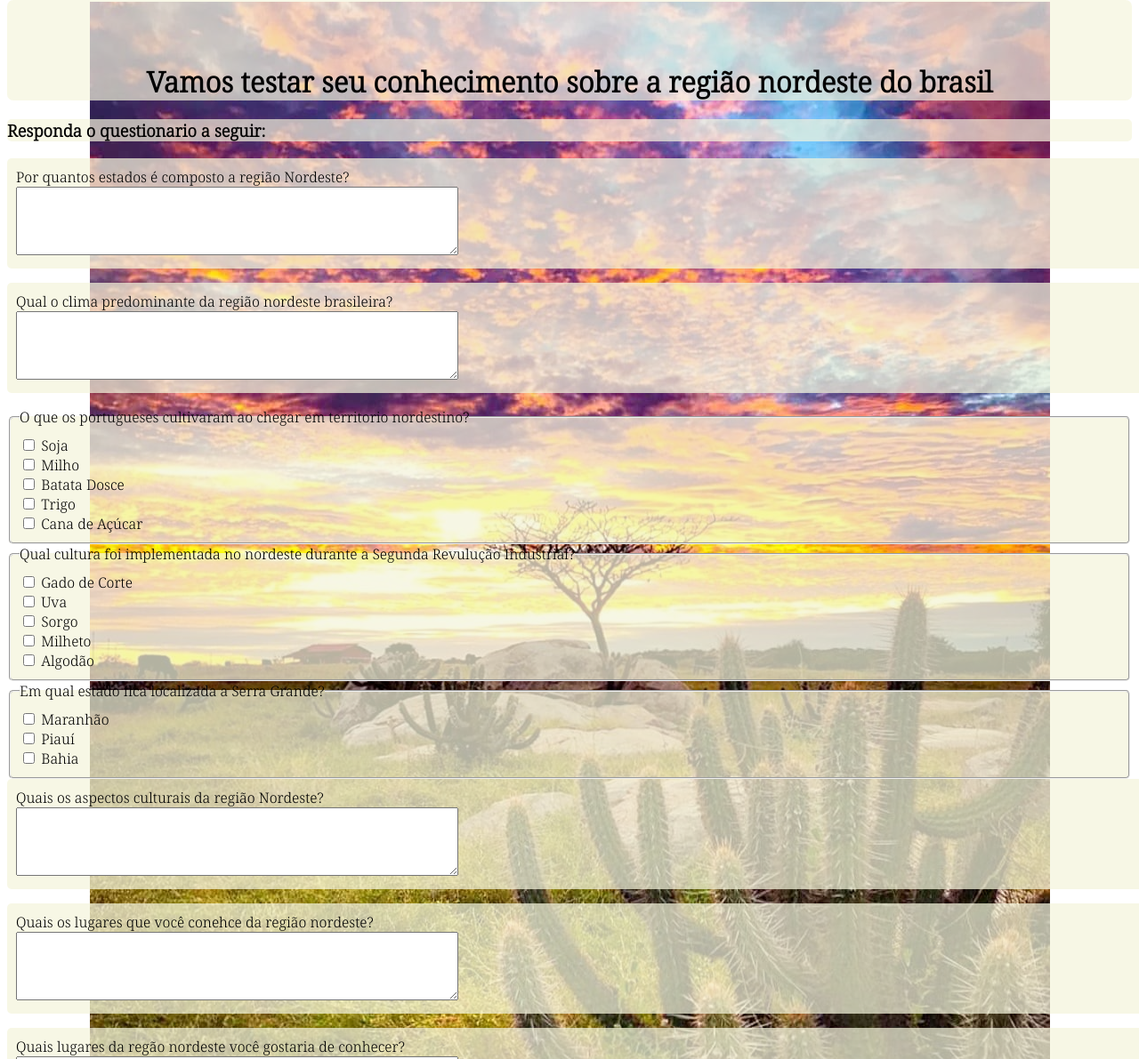
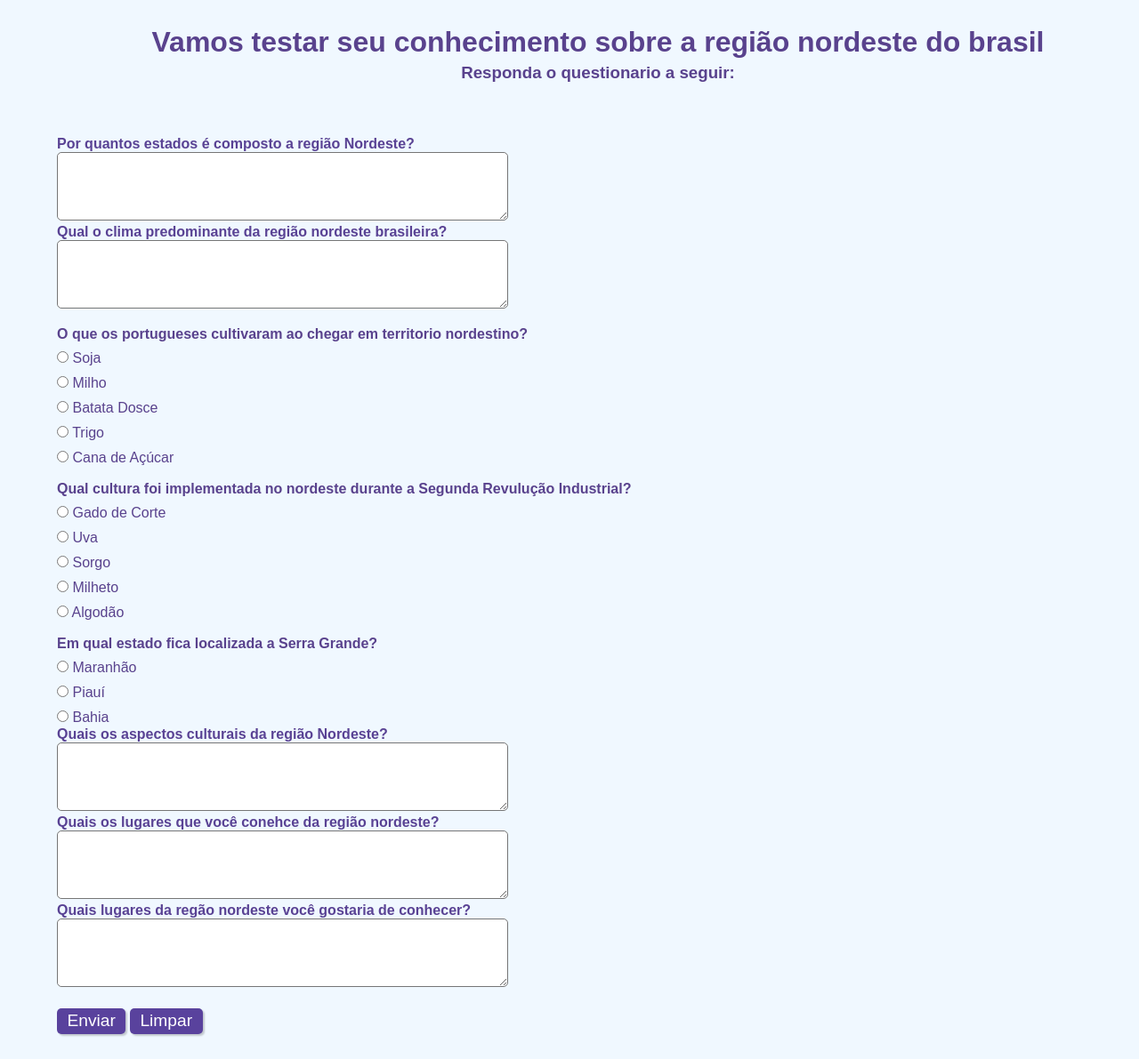
Before and after one commit to Leandrocosta98/Sertao_brasileiro, a plain HTML site: page form/form.html in a window 1280 px wide. Shown: the top 1191 px of the page at 89% size. Drawn offline with Linux system fonts and the light colour scheme.

Commit message:
Atualização do meu exercicio

```diff
--- a/estilos/form.css
+++ b/estilos/form.css
@@ -2,47 +2,81 @@
 @import url('https://fonts.googleapis.com/css2?family=Bebas+Neue&family=Caveat:wght@500&family=Noto+Serif:wght@300&family=Poppins:wght@300;500;800&display=swap');
 
 * {
+    margin: 0px;
     padding: 0px;
-    margin-top: 0px;
 
 }
 
 body {
-    background: url(../imagens/por_do_sol.jpg) no-repeat;
-    background-position: center;
-    font-family: 'Noto Serif';
+    font-family: sans-serif;
+    background-color: #f0f8ff;
+    font-size: 1em;
+    color: #59428d;
+    margin-left: 5%;
+    margin-top: 2%;
+    justify-content: center;
 
 }
 
 header > h1 {
-    box-sizing: border-box;
-    padding-top: 70px;
-    font-family: 'Noto Serif', sans-serif;
-    background-color: rgba(245, 245, 220, 0.689);
+    font-family: sans-serif;
     text-align: center;
-    color: Black;
-   border-radius: 7px;
-
+    padding-top: 3px;
 }
 
 header > h3 {
-    background-color: rgba(245, 245, 220, 0.689);
-   color: black;
-   border-radius: 5px;
+   text-align: center;
+   padding-top: 5px;
+   margin-bottom: 5%;
+}
+
+form > p > label {
+    color: #594294;
+}
+
+textarea {
+    padding-left:10px;
+}
+
+input, select, textarea, button {
+    border-radius: 5px;
 }
 
 
-form > p {
-    width: 100%;
-    padding: 10px;
-    background-color: rgba(245, 245, 220, 0.728);
-    color: black;
-    border-radius: 5px;
+fieldset {
+    border: 0;
+    margin-top: 5px;
 }
 
-form > fieldset {
-    padding: 10px;
-    background-color: rgba(245, 245, 220, 0.728);
-    color: black;
-    border-radius: 5px;
+.campo {
+    font-size: 1em;
+    margin-top: 1em;
 }
+
+
+
+form > input {
+    border-bottom: 5px;
+}
+
+#chec {
+    margin-top: 10px;
+    margin-bottom: 5px;
+}
+
+.botao {
+    font-size: 1.2em;
+    background: #59429d;
+    border: 0;
+    margin-top: 1em;
+    margin-bottom: 3em;
+    color: #ffffff;
+    padding: 0.2em 0.6em;
+    box-shadow: 2px 2px 2px rgba(0, 0, 0, 0.2);
+}
+
+.botao:hover {
+    background: #ccbbff;
+    box-shadow: inset 2px 2px 2px rgba(0,0,0,0.2);
+    cursor: pointer;
+}
--- a/estilos/media-query.css
+++ b/estilos/media-query.css
@@ -5,26 +5,39 @@
         background-image: linear-gradient(to top, #b7f1ef, #b890d6);
     }
 
+    section {
+        padding-top: 20px;
+        line-height: 1.2em;
+        font-size: 2.7vw;
+    }
+
     button.botao {
         cursor: pointer;
     }
 }
 
-@media screen and (min-width: 992px) {
+@media screen and (min-width: 992px) and (max-width: 1000px) {
    html, body {
     background-image: linear-gradient(to left, #b890d6, #b7f1ef);
-   }
+    width: 100vw;
+}
 
    body > h3 {
     margin-left: 70vh;
     font-weight: bolder;
    }
+
+   section {
+    padding-top: 10px;
+    font-size: 1.7em;
+   }
+
    section.normal > p {
-    line-height: 1.3em;
+    line-height: 1.7em;
    }
 
    section.imagem > p,q {
-    line-height: 1.3em;
+    line-height: 1.7em;
    }
 
    button.botao {
@@ -32,6 +45,33 @@
     cursor: pointer;
     border: 1px solid lightgrey;
     font-weight: bolder;
-    transform: translateX(140vh);
+    margin-bottom: 15px;
+    transform: translateX(110vh);
     }
 }
+
+@media screen and (min-width: 1000px) {
+    body {
+        width: 104.5vw;
+        margin-right: 1px;
+    }
+
+    section > p,q {
+        line-height: 1.2em;
+        font-size: .7em;
+    }
+
+    body > h3 {
+        margin-left: 70vh;
+        font-weight: bolder;
+    }
+
+    button.botao {
+        border-radius: 5px;
+        cursor: pointer;
+        border: 1px solid lightgrey;
+        font-weight: bolder;
+        margin-bottom: 15px;
+        transform: translateX(132vh);
+    }
+}
--- a/estilos/style.css
+++ b/estilos/style.css
@@ -10,7 +10,6 @@
 
 
 html, body {
-    min-height: 100vh;
     background-color: #bcc9cb57;
     margin-left: 3px;
     margin-right: 3px;
@@ -41,11 +40,11 @@ header > h1 {
 }
 
 section {
-    padding-top: 10vh;
-    padding-bottom: 20vh;
+    padding-top: 2vh;
+    padding-bottom: 2vh;
     line-height: 2em;
-    padding-left: 20px;
-    font-size: 3.5vw;
+    padding-left: 15px;
+    font-size: 5vw;
 }
 
 section > p {
@@ -69,13 +68,13 @@ section.imagem {
     background-size: cover;
     background-attachment: fixed;
     border-radius: 5px;
-    margin-bottom: 5px;
+    margin-bottom: 2px;
 
 }
 
 section.imagem > p, q {
     display: inline-block;
-    padding: 5px;
+    padding: 2px;
     border-radius: 10px;
     background-color: rgba(13, 13, 13, 0.408);
     color: rgba(255, 255, 255, 0.835);
@@ -103,12 +102,12 @@ button.botao {
     margin-top: 5px;
     margin-bottom: 5px;
     background-color: rgb(192, 190, 188);
-    border-radius: 5px;
+    border-radius: 7px;
 
 }
 
 button.botao:hover {
-    background-color: aliceblue;
+    background-color: rgb(193, 221, 245);
 
 }
 
--- a/form/form.html
+++ b/form/form.html
@@ -13,90 +13,90 @@
     </header>
 
     <form action="cadastro.php" method="get" autocomplete="on">
-        <P>
-            <label for="imen">Por quantos estados é composto a região Nordeste?</label><br>
+        <p>
+            <label for="imen"><strong>Por quantos estados é composto a região Nordeste?</strong></label><br>
             <textarea name="msg" id="imen" cols="60" rows="5" class="area"></textarea>
-        </P>
+        </p>
 
         <p>
-            <label for="imen">Qual o clima predominante da região nordeste brasileira?</label><br>
+            <label for="imen"><strong>Qual o clima predominante da região nordeste brasileira?</strong></label><br>
             <textarea name="msg" id="imen" cols="60" rows="5"></textarea>
         </p>
 
-        <fieldset>
+        <fieldset class="campo">
             <legend>
-               O que os portugueses cultivaram ao chegar em territorio nordestino?
+               <strong>O que os portugueses cultivaram ao chegar em territorio nordestino?</strong>
             </legend>
 
-            <input type="checkbox" name="iso" id="iso">
+            <input type="radio" name="iso" id="chec">
             <label for="iso">Soja</label> <br>
 
-            <input type="checkbox" name="imi" id="imi">
+            <input type="radio" name="imi" id="chec">
             <label for="imi">Milho</label> <br>
 
-            <input type="checkbox" name="iba" id="iba">
+            <input type="radio" name="iba" id="chec">
             <label for="iba">Batata Dosce</label> <br>
 
-            <input type="checkbox" name="itr" id="itr">
+            <input type="radio" name="itr" id="chec">
             <label for="itr">Trigo</label> <br>
 
-            <input type="checkbox" name="ica" id="ica">
+            <input type="radio" name="ica" id="chec">
             <label for="ica">Cana de Açúcar</label>
         </fieldset>
 
-        <fieldset>
+        <fieldset class="campo">
             <legend>
-                Qual cultura foi implementada no nordeste durante a Segunda Revulução Industrial?
+                <strong>Qual cultura foi implementada no nordeste durante a Segunda Revulução Industrial?</strong>
             </legend>
 
-            <input type="checkbox" name="iga" id="iga">
+            <input type="radio" name="iga" id="chec">
             <label for="iga">Gado de Corte</label><br>
 
-            <input type="checkbox" name="iuv" id="iuv">
+            <input type="radio" name="iuv" id="chec">
             <label for="iuv">Uva</label><br>
 
-            <input type="checkbox" name="isor" id="isor">
+            <input type="radio" name="isor" id="chec">
             <label for="isor">Sorgo</label><br>
 
-            <input type="checkbox" name="imil" id="imil">
+            <input type="radio" name="imil" id="chec">
             <label for="imel">Milheto</label><br>
 
-            <input type="checkbox" name="ialg" id="ialg">
+            <input type="radio" name="ialg" id="chec">
             <label for="ialg">Algodão</label>
         </fieldset>
 
-        <fieldset>
-            <legend>Em qual estado fica localizada a Serra Grande?</legend>
+        <fieldset class="campo">
+            <legend><strong>Em qual estado fica localizada a Serra Grande?</strong></legend>
 
-            <input type="checkbox" name="imar" id="imar">
+            <input type="radio" name="imar" id="chec">
             <label for="imar">Maranhão</label><br>
 
-            <input type="checkbox" name="ipi" id="ipi">
+            <input type="radio" name="ipi" id="chec">
             <label for="ipi">Piauí</label> <br>
 
-            <input type="checkbox" name="iba" id="iba">
+            <input type="radio" name="iba" id="chec">
             <label for="iba">Bahia</label>
 
         </fieldset>
 
         <p>
-            <label for="imen">Quais os aspectos culturais da região Nordeste?</label><br>
+            <label for="imen"><strong>Quais os aspectos culturais da região Nordeste?</strong></label><br>
             <textarea name="msg" id="imen" cols="60" rows="5"></textarea>
         </p>
 
         <p>
-            <label for="imen">Quais os lugares que você conehce da região nordeste?</label><br>
+            <label for="imen"><strong>Quais os lugares que você conehce da região nordeste?</strong></label><br>
             <textarea name="msg" id="imen" cols="60" rows="5"></textarea>
         </p>
 
         <p>
-            <label for="imen">Quais lugares da regão nordeste você gostaria de conhecer?</label><br>
+            <label for="imen"><strong>Quais lugares da regão nordeste você gostaria de conhecer?</strong></label><br>
             <textarea name="msg" id="imen" cols="60" rows="5"></textarea>
         </p>
 
         <p>
-            <input type="submit" value="Enviar">
-            <input type="reset" value="Limpar">
+            <input type="submit" value="Enviar" class="botao">
+            <input type="reset" value="Limpar" class="botao">
         </p>
     </form>
 
```
Also changed, not shown: index.html (+1 -0 lines).
